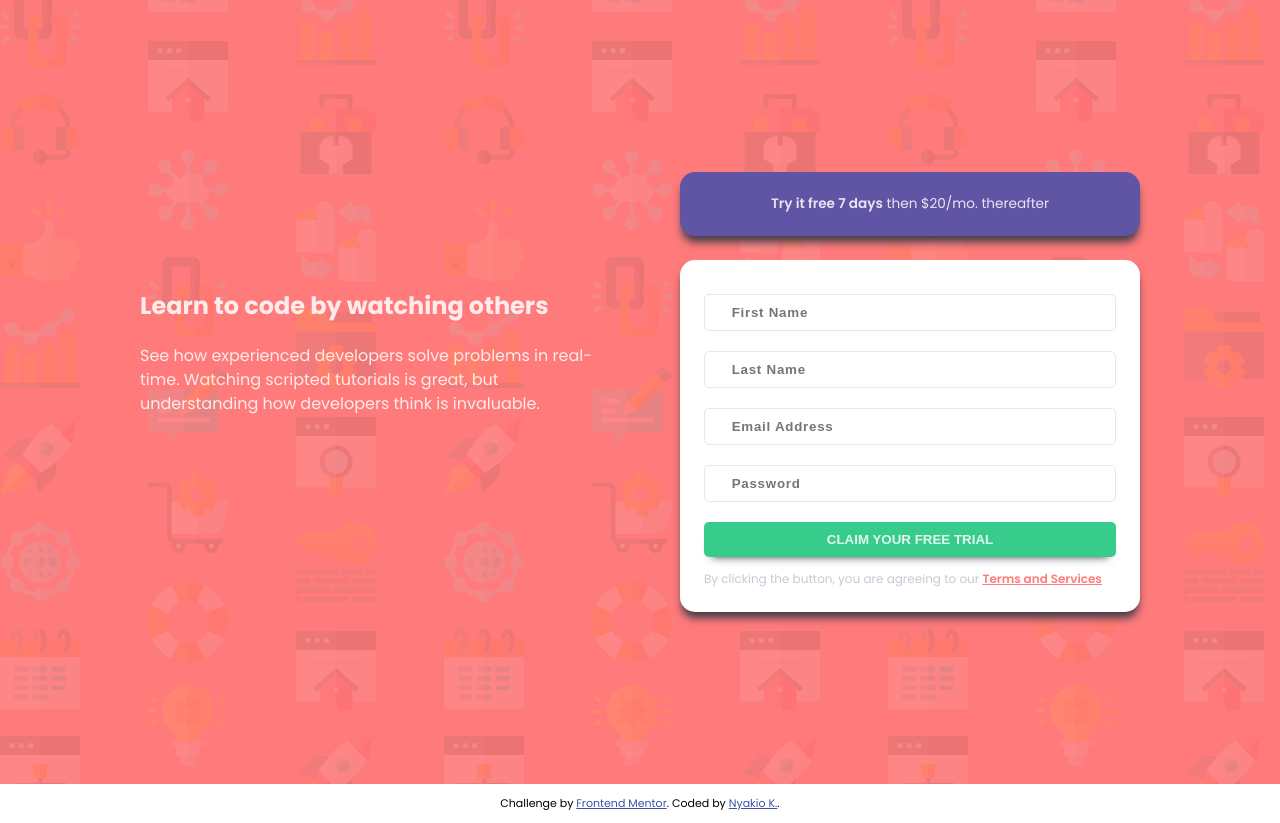
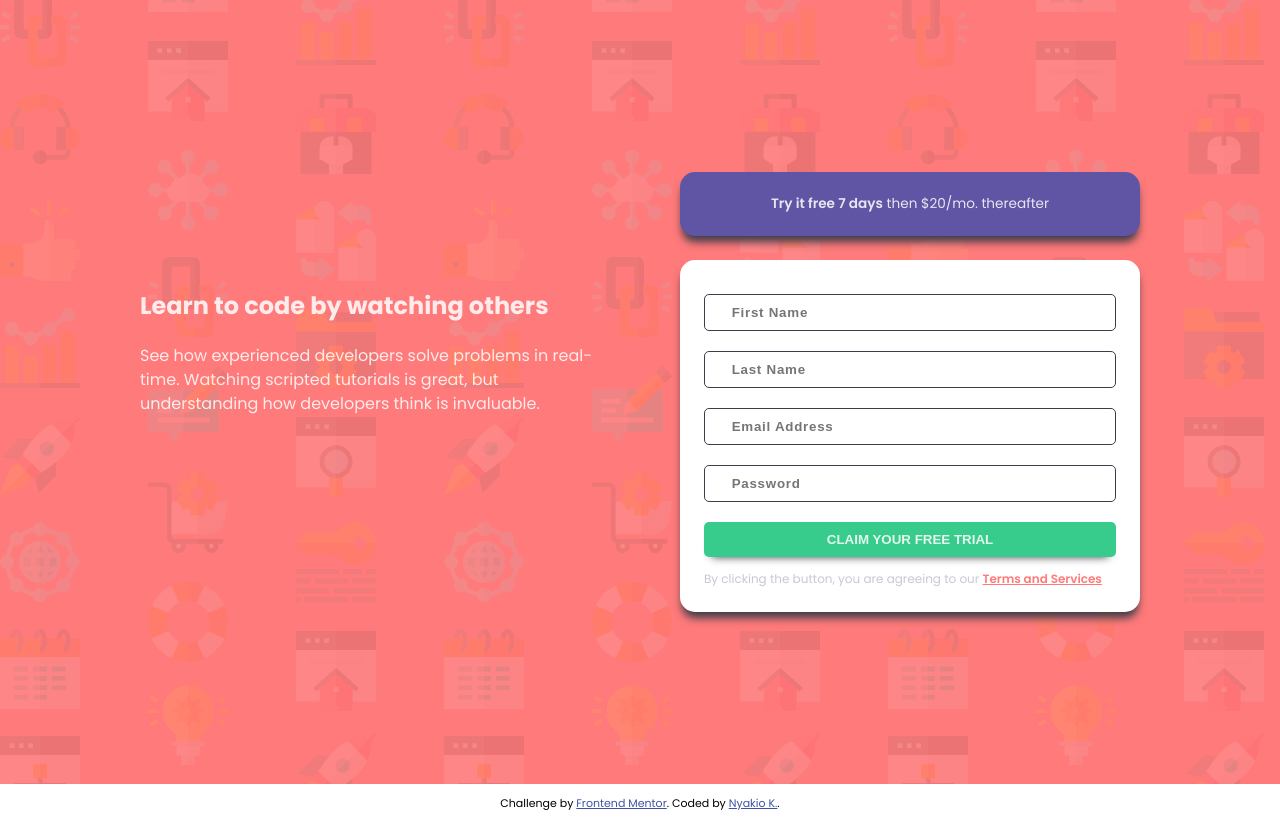
Before and after one commit to kagure-nyakio/signup-form, a plain HTML site: page index.html in a window 1280 px wide. Drawn offline with Linux system fonts and the light colour scheme.

Commit message:
Making form interactive

```diff
--- a/css/style.css
+++ b/css/style.css
@@ -94,13 +94,10 @@ LAYOUT
   width: 100%;
   padding: 1.5em 3em;
   margin: .75em 0;
-  border: solid 1.5px #e7e7e7;
+  border: solid 1.5px hsl(249, 10%, 26%) ;
   border-radius: 5px;
 }
 
-.input-field {
-  transition: transform 500ms;
-}
 
 .input-field[placeholder] {
   font-weight: 600;
@@ -109,7 +106,6 @@ LAYOUT
 }
 
 .input-field:hover{
-  transform: scale(1.05);
   border-color: hsl(248, 32%, 49%);
 }
 
@@ -128,7 +124,6 @@ LAYOUT
 .btn-primary:hover,
 .btn-primary:focus {
   background-color: hsl(248, 32%, 49%);
-  transform: scale(1.05);
 }
 
 /* form validation */
```
